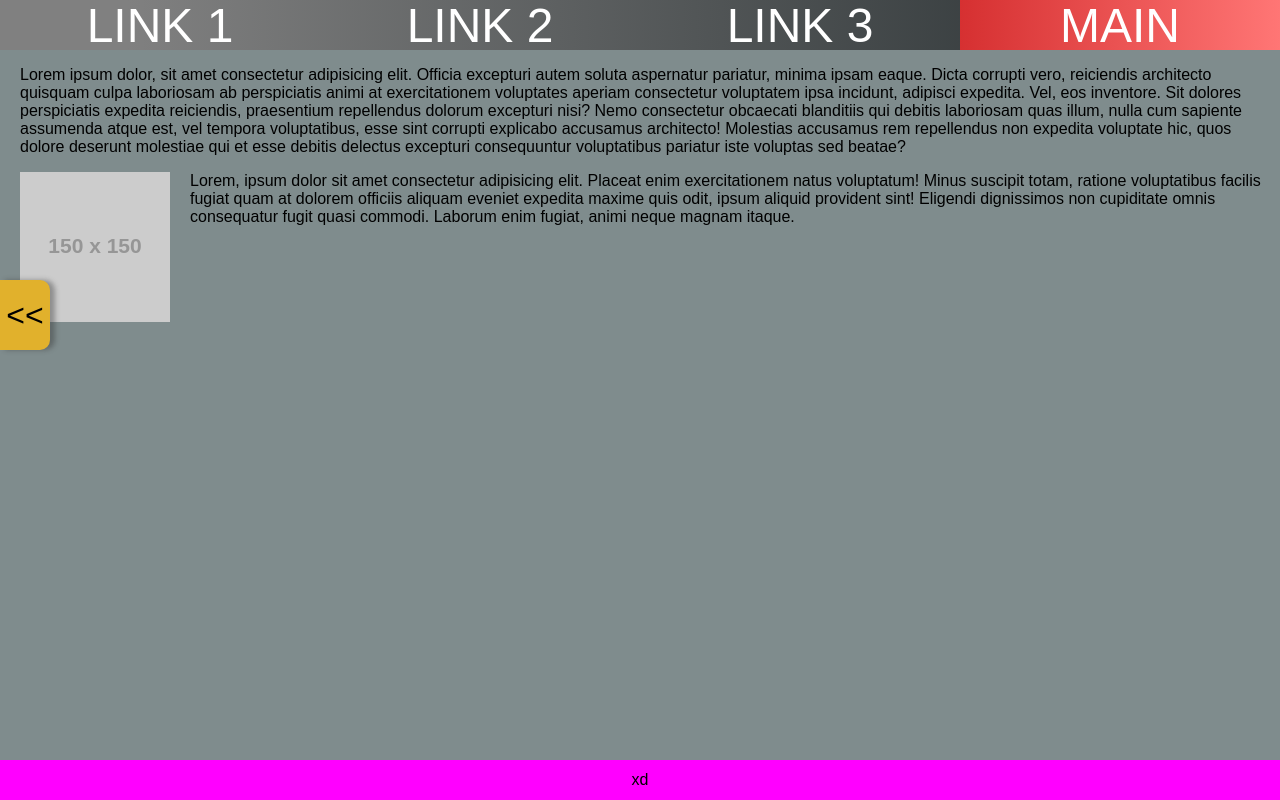
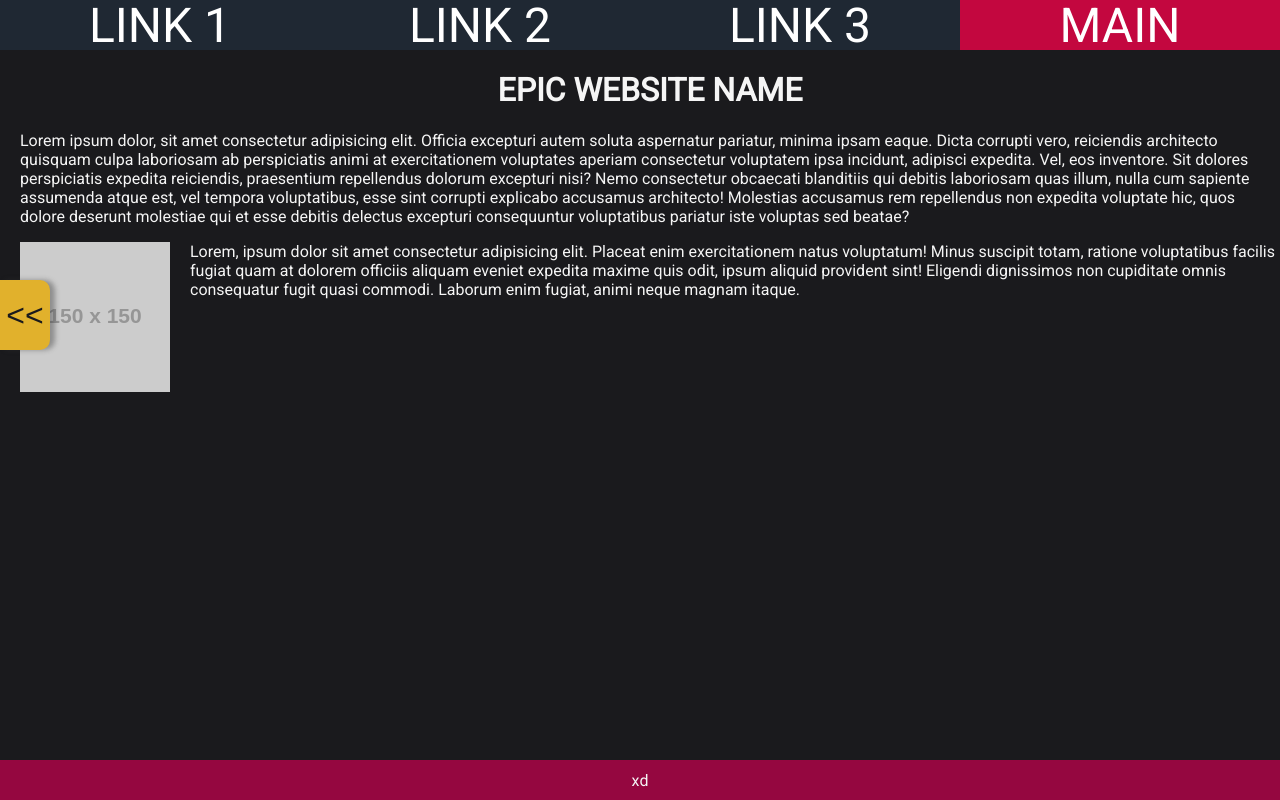
Before and after one commit to LinusNordin/projektet, a plain HTML site: page index.html in a window 1280 px wide. Drawn offline with Linux system fonts and the light colour scheme; placeholder pictures from the web are drawn by us.

Commit message:
color rework

```diff
--- a/index.html
+++ b/index.html
@@ -6,6 +6,8 @@
     <meta name="viewport" content="width=device-width, initial-scale=1.0">
     <link rel="stylesheet" href="style.css">
     <title>Projektet</title>
+    <link rel="preconnect" href="https://fonts.gstatic.com">
+    <link href="https://fonts.googleapis.com/css2?family=Roboto&display=swap" rel="stylesheet">
 </head>
 <body>
  <nav class="slide closed" id=nav>
@@ -30,6 +32,7 @@
 
 
 <div class='mainclass' id="mainbody">
+<h1>EPIC WEBSITE NAME</h1>
 <p>Lorem ipsum dolor, sit amet consectetur adipisicing elit. Officia excepturi autem soluta aspernatur pariatur, minima ipsam eaque. Dicta corrupti vero, reiciendis architecto quisquam culpa laboriosam ab perspiciatis animi at exercitationem voluptates aperiam consectetur voluptatem ipsa incidunt, adipisci expedita. Vel, eos inventore. Sit dolores perspiciatis expedita reiciendis, praesentium repellendus dolorum excepturi nisi? Nemo consectetur obcaecati blanditiis qui debitis laboriosam quas illum, nulla cum sapiente assumenda atque est, vel tempora voluptatibus, esse sint corrupti explicabo accusamus architecto! Molestias accusamus rem repellendus non expedita voluptate hic, quos dolore deserunt molestiae qui et esse debitis delectus excepturi consequuntur voluptatibus pariatur iste voluptas sed beatae?</p>
 
 <img src="https://via.placeholder.com/150" alt=""><p>Lorem, ipsum dolor sit amet consectetur adipisicing elit. Placeat enim exercitationem natus voluptatum! Minus suscipit totam, ratione voluptatibus facilis fugiat quam at dolorem officiis aliquam eveniet expedita maxime quis odit, ipsum aliquid provident sint! Eligendi dignissimos non cupiditate omnis consequatur fugit quasi commodi. Laborum enim fugiat, animi neque magnam itaque.</p>
--- a/style.css
+++ b/style.css
@@ -2,14 +2,21 @@
 body {
     margin: 0;
     padding: 0;
-    background-color: #7f8c8d;
-    font-family: Arial, "Helvetica Neue", Helvetica, sans-serif;
+    background-color: var(--otherblack);
+    font-family: 'Roboto', "Helvetica Neue", Helvetica, sans-serif;
+    color: whitesmoke;
 }
 /*---------- Header ----------*/
 
 :root {
     --mainblack: #2d3436;
     --diffred: #d63031;
+    --otherblack: #1A1A1D;
+    --magicpurple: #950740;
+    --coolred: #C3073F;
+    --concrete: #7f8c8d;
+    --intensegrey: #4E4E50;
+    --coolgrey: #1f2833;
 }
 
 
@@ -17,8 +24,7 @@ body {
     display: grid;
     grid-template-columns: 25% 25% 25% 25%;
     grid-template-rows: 50px 1fr auto;
-    background-image: linear-gradient(to left, var(--mainblack) 10%,grey 90%);
-
+    background-color: var(--coolgrey);
 }
 
 
@@ -29,12 +35,11 @@ body {
     font-size: 3rem;
     text-decoration: none;
     color: white;
-    //border: 2px solid #ff7675;
 }
 
 
 .main {
-    background-image: linear-gradient(to right, var(--diffred),#ff7675);
+    background-color: var(--coolred);
 }
 
 
@@ -42,7 +47,7 @@ body {
 /*---------- Nav ----------*/
 
 .slide {
-    background-color: #353b48;
+    background-color: var(--intensegrey);
     width: 300px;
     height: 100vh;
 
@@ -76,6 +81,8 @@ body {
     position: absolute;
     right: -50px;
     top: 280px;
+
+    color: var(--otherblack);
 }
 
 .open {
@@ -94,13 +101,19 @@ body {
 }
 
 .bodyopen {
-    padding-left: 300px;
+    padding-left: 320px;
     transition: .5s ease-in-out;
 }
 
 img {
     float: left;
     padding-right: 20px;
+}
+
+
+h1 {
+    display: flex;
+    justify-content: center;
 }
 /*---------- Footer ----------*/
 
@@ -112,6 +125,6 @@ img {
     width: 100%;
     height: 40px;
     position: fixed;
-    background-color: magenta;
+    background-color: var(--magicpurple);
 }
 /*---------- Content - Start ----------*/
```
